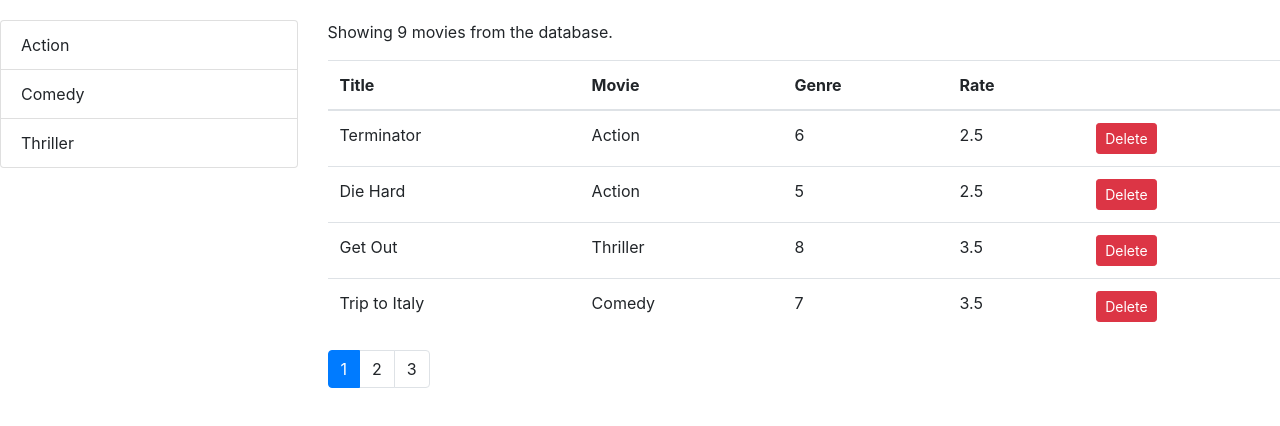
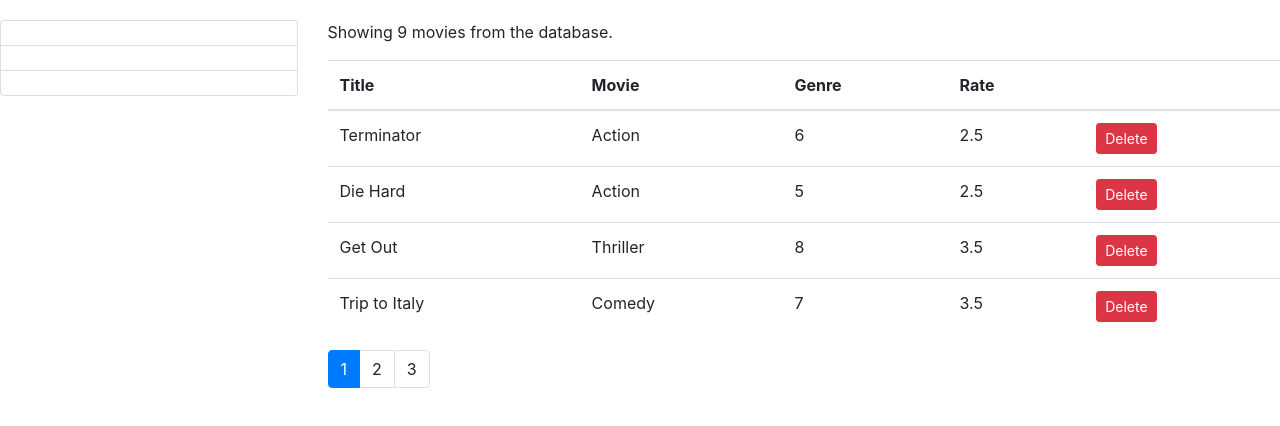
Before and after one commit to attackpiggy/Vidly_Project, a React (Create React App) app: page / in a window 1280 px wide. Shown: the top 426 px of the page. Built offline with nearby package versions, Linux system fonts and the light colour scheme.

Commit message:
minor changes

```diff
--- a/src/components/listGroup.jsx
+++ b/src/components/listGroup.jsx
@@ -2,10 +2,10 @@ import React, { Component } from 'react';
 
 
 const ListGroup=(props)=> {
-    const {items}=props
+    const {items,textProperty,valueProperty}=props
 
     return <ul className="list-group">
-        {items.map(item=><li key={item._id}className="list-group-item">{item.name}</li>)}
+        {items.map(item=><li key={item[valueProperty]}className="list-group-item">{item[textProperty]}</li>)}
 
     </ul>
 
```
